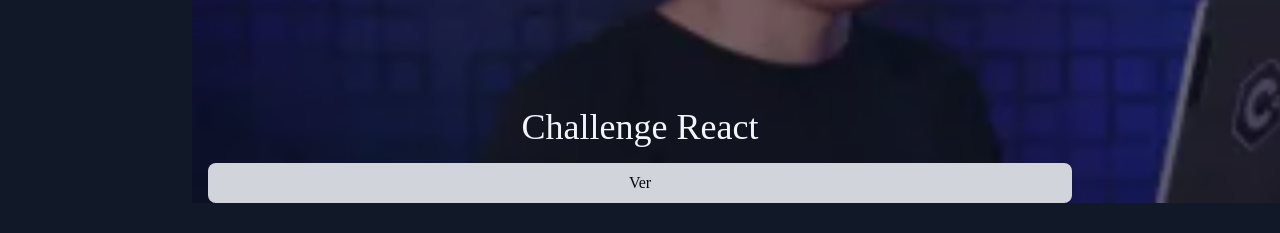
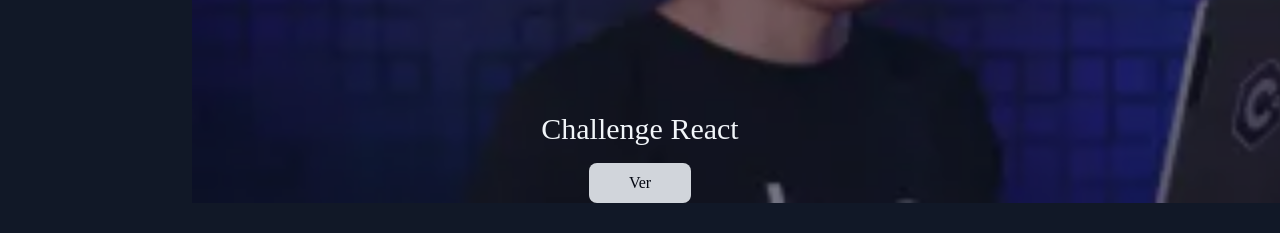
Before and after one commit to AL2A1118/aluraflix, a React (Vite) app: page / in a window 1280 px wide. Shown: the part 311-544 px from the top of the page. Built offline with nearby package versions, Linux system fonts and the light colour scheme; data requests are answered from the project's data file.

Commit message:
change styles

```diff
--- a/src/components/Banner.jsx
+++ b/src/components/Banner.jsx
@@ -1,9 +1,9 @@
 import Button from './Button'
 function Banner() {
   return (
-    <section className='relative h-[50vh] flex flex-col justify-end items-center [&>button]:w-auto gap-4'>
-      <h2 className='text-4xl text-slate-100'>Challenge React</h2>
-      <Button name='Ver' />
+    <section className='relative h-[50vh] flex flex-col justify-end items-center [&>a]:w-auto [&>a]:px-10 gap-4'>
+      <h2 className='text-3xl text-slate-100'>Challenge React</h2>
+      <Button name='Ver' to='/' />
       <div className='-z-10 opacity-50 bg-center absolute -left-4 w-screen h-[50vh] bg-banner bg-cover'></div>
     </section>
   )
```
